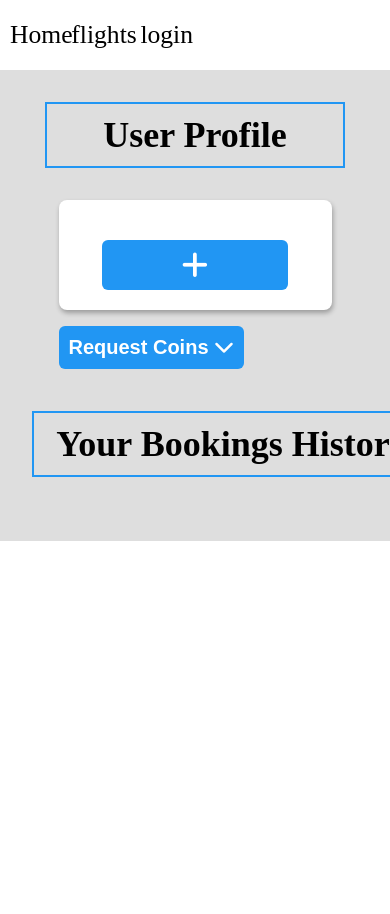
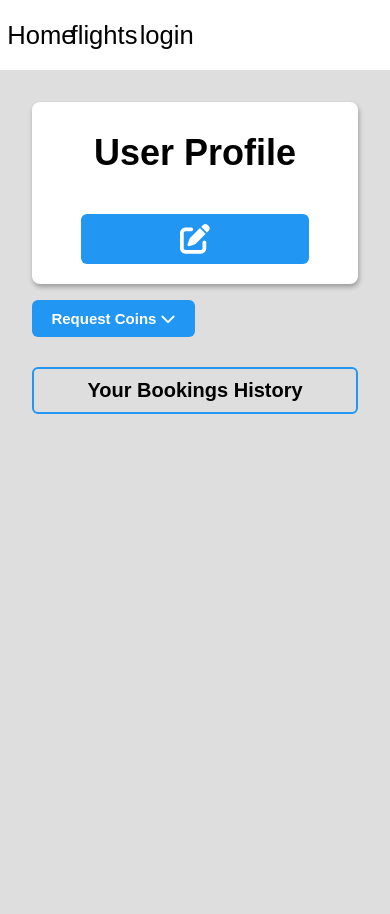
Before and after one commit to AseelFatayerji/Flight-Website-Fullstack, a PHP site: page /Pages/profile.html in a window 390 px wide; the page is wider, and only the part inside the window is pictured. Before the commit the page ends 541 px from the top of that part, so only its background shows below. Run offline with PHP 8.4, Linux system fonts and the light colour scheme.

Commit message:
fixed the style

```diff
--- a/Frontend/CSS/profile.css
+++ b/Frontend/CSS/profile.css
@@ -18,6 +18,7 @@ html {
 }
 body {
   position: relative;
+  font-family: sans-serif;
 }
 
 .t-center {
@@ -66,10 +67,7 @@ a {
   height: 100vh;
   background-color: var(--bg-white);
 }
-h1:hover {
-  background-color: var(--main-color);
-  color: white;
-}
+
 .image {
   width: 100%;
   height: 100%;
@@ -81,23 +79,36 @@ h1:hover {
 }
 .right {
   padding-top: 2rem;
+  padding: 2rem;
   width: 100%;
   background-color: #dedede;
+  height: 100vh;
 }
-.right > h1 {
+.user-info {
+  width: 50%;
+}
+.right .about h1 {
   text-align: center;
   font-size: 36px;
   font-weight: bold;
-  margin-bottom: 2rem;
-  border: 2px solid var(--main-color);
+  background-color: var(--bg-white);
+
   padding: 10px;
-  width: 300px;
+  width: 100%;
+  text-align: center;
+  padding: 10px;
+  display: flex;
+  justify-content: center;
+  align-items: center;
+  margin-bottom: 10px;
+
   margin-right: auto;
   margin-left: auto;
+  /* background-color: var(--main-color); */
 }
 .right .about {
   padding: 20px;
-  width: 70%;
+  width: 100%;
   background-color: white;
   margin-right: auto;
   margin-left: auto;
@@ -150,6 +161,10 @@ h1:hover {
   background-color: var(--main-color);
   z-index: 100;
   display: none;
+  border-radius: 6px;
+}
+.edit-box button {
+  border-radius: 6px;
 }
 .open {
   display: block;
@@ -209,8 +224,7 @@ h1:hover {
   cursor: pointer;
 }
 .booking-his {
-  padding: 2rem;
-  width: 100%;
+  width: 60%;
 }
 .booking-his h1 {
   text-align: center;
@@ -219,13 +233,13 @@ h1:hover {
   margin-bottom: 2rem;
   border: 2px solid var(--main-color);
   padding: 10px;
-  width: 400px;
+  width: 1000px;
   margin-right: auto;
   margin-left: auto;
 }
 
 .histories {
-  width: 70%;
+  width: 100%;
   margin-right: auto;
   margin-left: auto;
   gap: 20px;
@@ -243,10 +257,14 @@ h1:hover {
   font-weight: bold;
 }
 .coins {
-  width: 70%;
+  width: 100%;
   margin-left: auto;
   margin-right: auto;
   margin-top: 1rem;
+}
+.booking-his h1 {
+  width: 60%;
+  border-radius: 6px;
 }
 .btn-request {
   border-radius: 6px;
@@ -265,8 +283,13 @@ h1:hover {
   border: 2px solid var(--main-color);
   border-radius: 6px;
 
+  width: 40%;
   transition: 1s;
   background-color: white;
+}
+.send {
+  font-weight: bold;
+  font-size: 20px;
 }
 .rotate {
   transform: rotate(180);
@@ -348,3 +371,35 @@ header {
 .navbar a:hover {
   background-color: #0d3e66;
 }
+
+@media (max-width: 767px) {
+  .right {
+    flex-direction: column;
+  }
+  .user-info {
+    width: 100%;
+  }
+  .btn-request {
+    width: 50%;
+    font-size: 15px;
+  }
+  .coins .request {
+    width: 100%;
+  }
+  .request form {
+    width: 100%;
+  }
+  .booking-his {
+    width: 100%;
+  }
+  .booking-his h1 {
+    width: 100%;
+    margin-top: 20px;
+  }
+  .histories {
+    width: 100%;
+  }
+  .booking-his h1 {
+    font-size: 20px;
+  }
+}
--- a/Frontend/Pages/profile.html
+++ b/Frontend/Pages/profile.html
@@ -26,16 +26,13 @@
     </header>
     <div class="overlay" id="overlay"></div>
     <section class="profile flex">
-
-      </div>
-      <div class="right">
+      <div class="right flex">
+        <div class="user-info">
+          <div class="about shadow">
             <h1>User Profile</h1>
-        <div class="about shadow">
-          <ul class="info flex column" id="info">
-
-          </ul>
+            <ul class="info flex column" id="info"></ul>
             <button class="edit flex-center" id="edit">
-            <i class="fa-solid fa-plus"></i>
+              <i class="fa-solid fa-pen-to-square"></i>
             </button>
             <div class="edit-box" id="editBox">
               <div class="top"><span class="close" id="close">x</span></div>
@@ -60,24 +57,33 @@
             </div>
           </div>
           <div class="coins">
-          <div class="balance flex-between"><button class="btn-request" id="btn-request">Request Coins <i class="fa-solid fa-chevron-down icon" id="icon"></i></button>
-             <span  class="balance" id="balance"></span></div>
+            <div class="balance flex-between">
+              <button class="btn-request" id="btn-request">
+                Request Coins
+                <i class="fa-solid fa-chevron-down icon" id="icon"></i>
+              </button>
+              <span class="balance" id="balance"></span>
+            </div>
             <div class="request closed-req" id="request">
               <form id="form-req">
-              <input type="number" id="req-amount" name="req-amount" placeholder="Enter Your requested amount">
-              <button type="submit" id="send-amount" class="send">Send</button>
+                <input
+                  type="number"
+                  id="req-amount"
+                  name="req-amount"
+                  placeholder="Enter Your requested amount"
+                />
+                <button type="submit" id="send-amount" class="send">
+                  Send
+                </button>
               </form>
+            </div>
           </div>
         </div>
 
         <div class="booking-his">
           <h1>Your Bookings History</h1>
-          <ul class="histories flex column" id="histories">
-
-          </ul>
+          <ul class="histories flex column" id="histories"></ul>
         </div>
-
-
       </div>
     </section>
 
--- a/Frontend/Scripts/profile.js
+++ b/Frontend/Scripts/profile.js
@@ -44,15 +44,15 @@ const reload = () => {
 const displayUserProfile = (data) => {
   const { id, user_name, user_email } = data;
   info.innerHTML = `    <li class="flex">
-  <span class="label">Full-Name: </span>
+  <span class="label"><i class="fa-solid fa-user"></i> </span>
   <span class="detail">${user_name}</span>
 </li>
 <li>
-  <span class="label">Email: </span>
+  <span class="label"><i class="fa-solid fa-envelope"></i> </span>
   <span class="detail">${user_email}</span>
 </li>
 <li>
-  <span class="label">Password:</span>
+  <span class="label"><i class="fa-solid fa-lock"></i></span>
   <span class="detail">Secured password</span>
 </li>`;
 };
```
Lines whose indentation alone changed are shown as unchanged.
